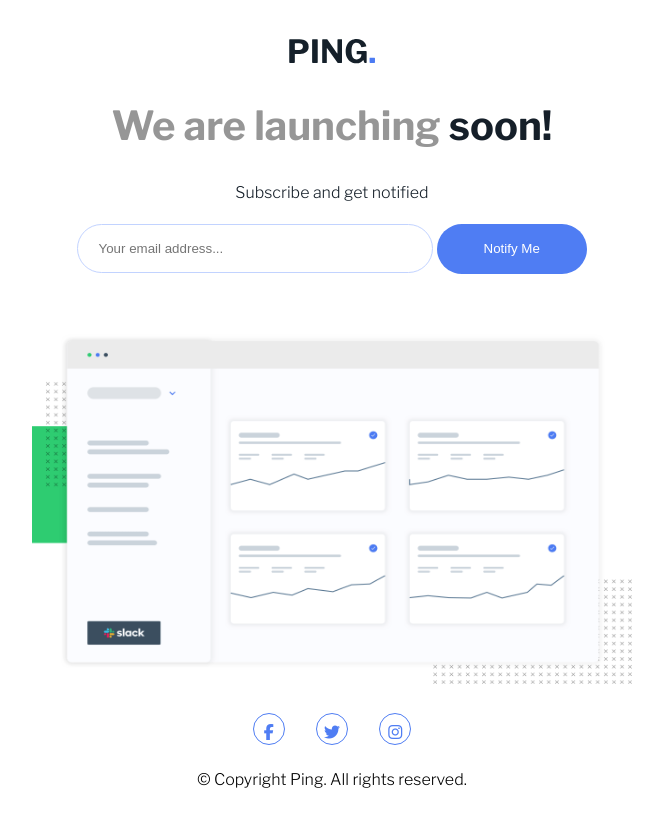
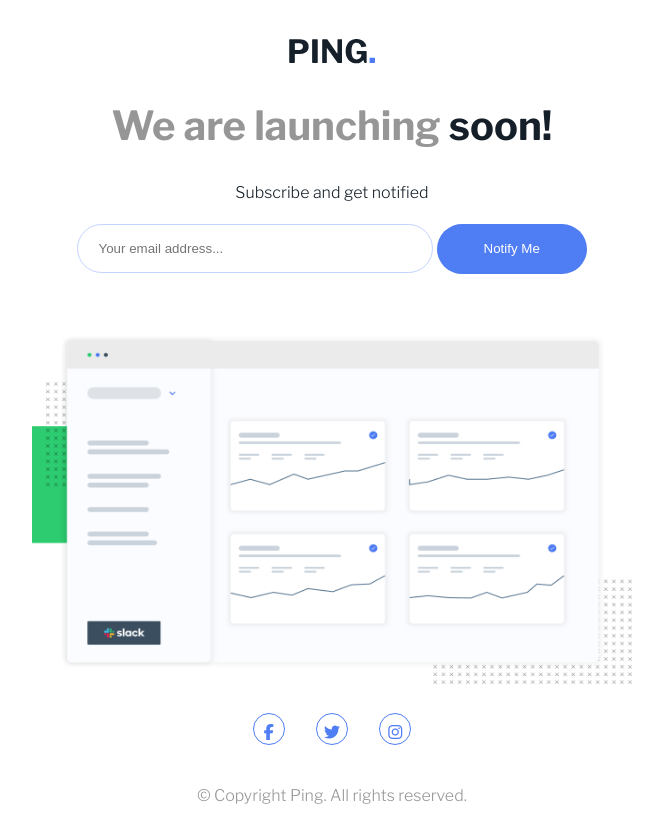
Before and after one commit to abdmud/ping-coming-soon-page, a plain HTML site: page index.html in a window 1280 px wide. Shown: the whole page, without its empty margins (308-971 px from the left). Before the commit the page ends 800 px from the top, so only its background shows below. Drawn offline with nearby package versions, Linux system fonts and the light colour scheme.

Commit message:
copyright text color

```diff
--- a/index.html
+++ b/index.html
@@ -42,7 +42,7 @@
           <i class="fa-brands fa-instagram"></i>
     </div>
 
-    &copy; Copyright Ping. All rights reserved.
+    <p class="copyright">&copy; Copyright Ping. All rights reserved.</p>
 
   </container>
 
--- a/styles.css
+++ b/styles.css
@@ -86,3 +86,7 @@ i::before {
     justify-content: center;
     margin-top: 20%;
 }
+
+.copyright{
+    color: var(--gray);
+}
```
